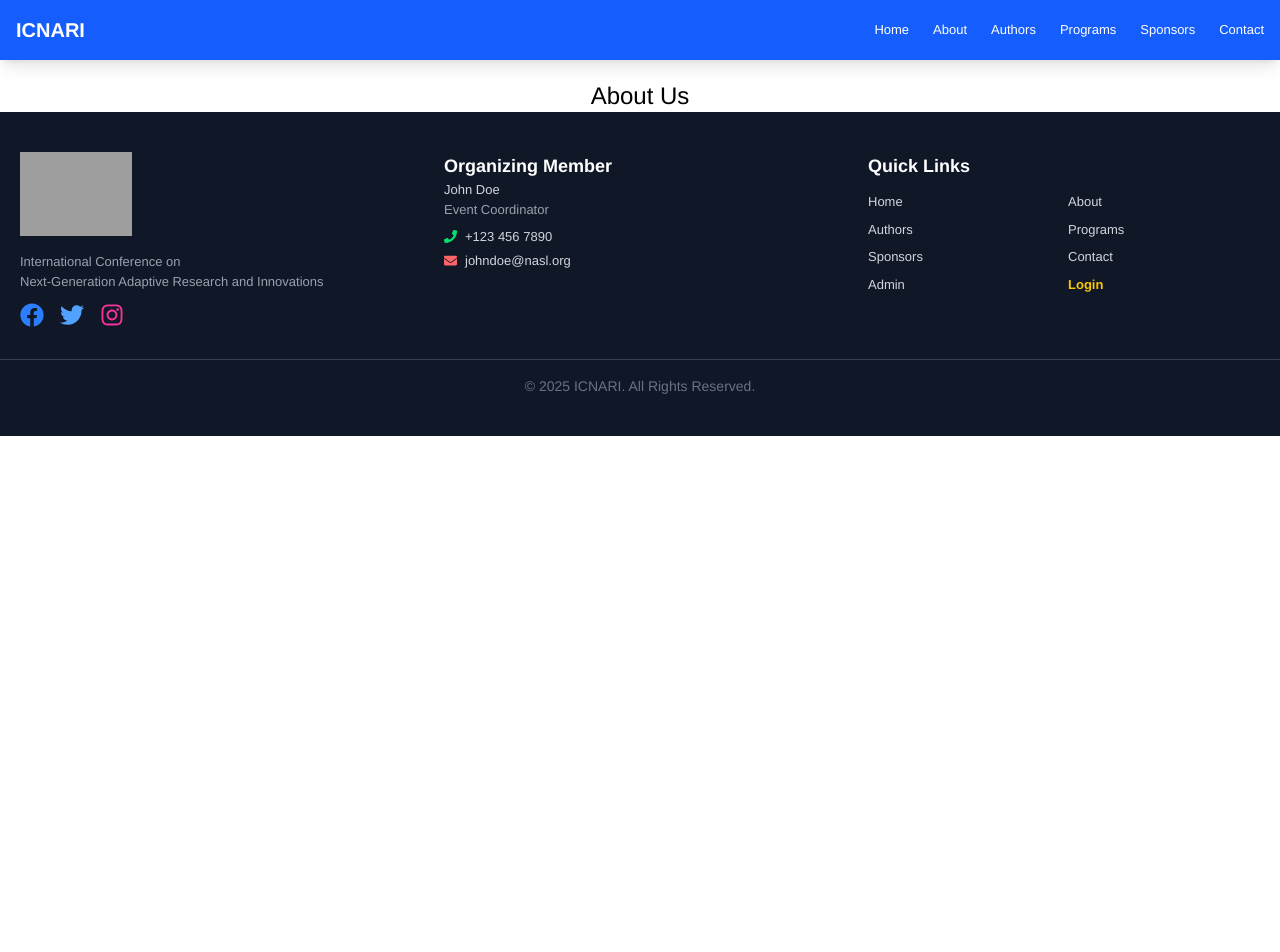
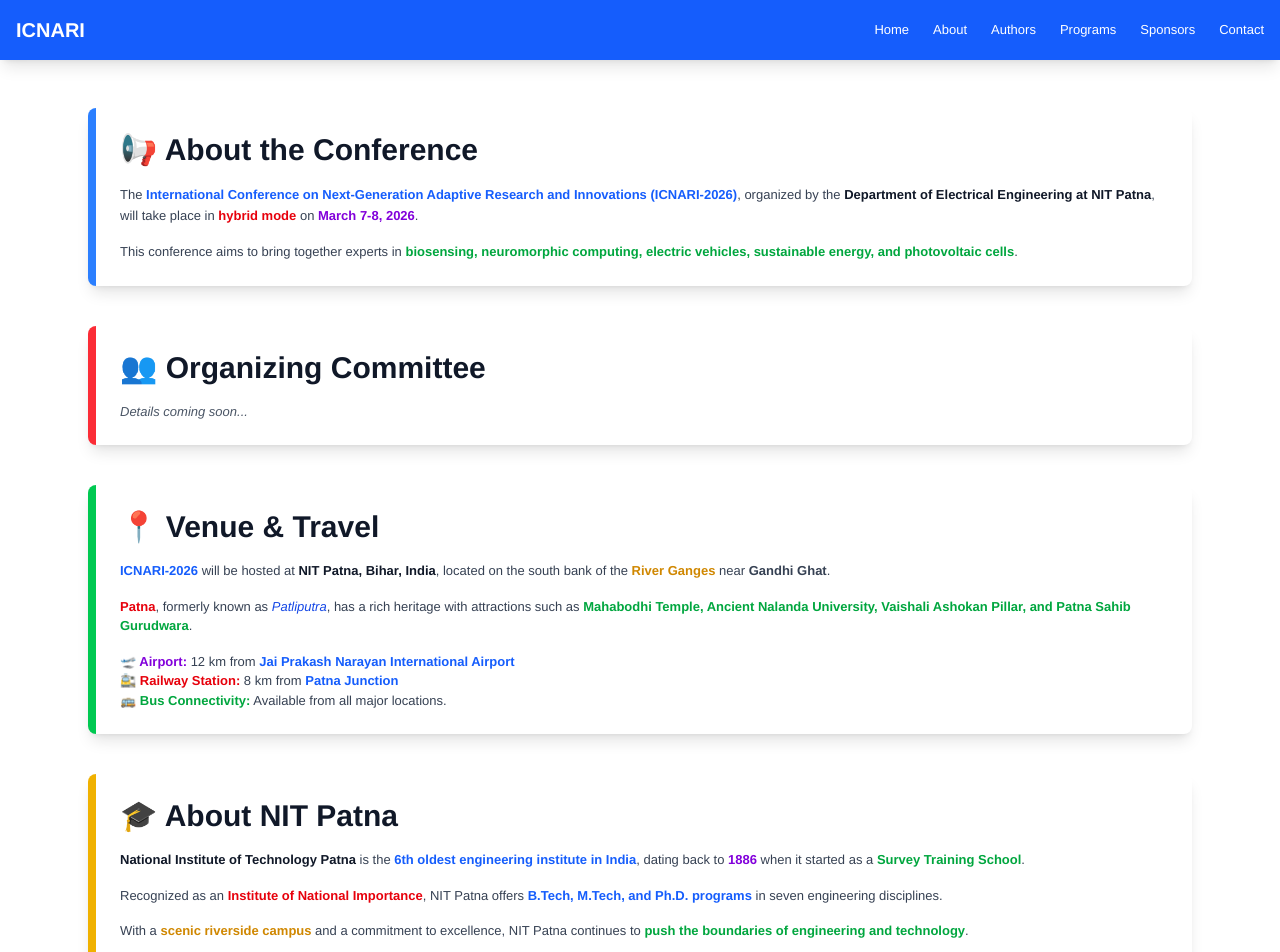
Before and after one commit to suryanshvermaa/Conference_website, a React (Vite) app in the folder frontend/: page /about in a window 1280 px wide. Shown: the top 952 px of the page. Before the commit the page ends 800 px from the top, so only its background shows below. Built offline with nearby package versions, Linux system fonts and the light colour scheme; grey boxes are pictures that could not be loaded.

Commit message:
about updated

```diff
--- a/frontend/src/routes/About.jsx
+++ b/frontend/src/routes/About.jsx
@@ -1,3 +1,65 @@
-export default function About() {
-    return <h1 className="text-center text-2xl mt-5">About Us</h1>;
-  }
+import React from "react";
+
+const About = () => {
+  return (
+    <div className="max-w-6xl mx-auto py-12 px-6">
+      {/* About the Conference */}
+      <section className="mb-10 p-6 bg-white shadow-lg rounded-lg border-l-8 border-blue-500">
+        <h2 className="text-3xl font-bold text-gray-900 mb-4">📢 About the Conference</h2>
+        <p className="text-gray-700 leading-relaxed">
+          The <span className="font-bold text-blue-600">International Conference on Next-Generation Adaptive Research and Innovations (ICNARI-2026)</span>,
+          organized by the <span className="font-semibold text-gray-900">Department of Electrical Engineering at NIT Patna</span>,
+          will take place in <span className="text-red-600 font-bold">hybrid mode</span> on
+          <span className="text-purple-700 font-extrabold"> March 7-8, 2026</span>.
+        </p>
+        <p className="text-gray-700 mt-4">
+          This conference aims to bring together experts in <span className="text-green-600 font-semibold">biosensing, neuromorphic computing, electric vehicles, sustainable energy, and photovoltaic cells</span>.
+        </p>
+      </section>
+      {/* Organizing Committee (Empty for Now) */}
+      <section className="mb-10 p-6 bg-white shadow-lg rounded-lg border-l-8 border-red-500">
+        <h2 className="text-3xl font-bold text-gray-900 mb-4">👥 Organizing Committee</h2>
+        <p className="text-gray-600 italic">Details coming soon...</p>
+      </section>
+      {/* Venue & Travel */}
+      <section className="mb-10 p-6 bg-white shadow-lg rounded-lg border-l-8 border-green-500">
+        <h2 className="text-3xl font-bold text-gray-900 mb-4">📍 Venue & Travel</h2>
+        <p className="text-gray-700">
+          <span className="font-bold text-blue-600">ICNARI-2026</span> will be hosted at <span className="text-gray-900 font-semibold">NIT Patna, Bihar, India</span>, located on the south bank of the
+          <span className="text-yellow-600 font-bold"> River Ganges</span> near <span className="font-bold">Gandhi Ghat</span>.
+        </p>
+        <p className="text-gray-700 mt-4">
+          <span className="font-bold text-red-600">Patna</span>, formerly known as <span className="italic text-blue-700">Patliputra</span>, has a rich heritage with attractions such as
+          <span className="text-green-600 font-semibold"> Mahabodhi Temple, Ancient Nalanda University, Vaishali Ashokan Pillar, and Patna Sahib Gurudwara</span>.
+        </p>
+        <p className="text-gray-700 mt-4">
+          <span className="font-bold text-purple-700">🛫 Airport:</span> 12 km from <span className="text-blue-600 font-semibold">Jai Prakash Narayan International Airport</span>
+          <br />
+          <span className="font-bold text-red-600">🚉 Railway Station:</span> 8 km from <span className="text-blue-600 font-semibold">Patna Junction</span>
+          <br />
+          <span className="font-bold text-green-600">🚌 Bus Connectivity:</span> Available from all major locations.
+        </p>
+      </section>
+
+      {/* About NIT Patna */}
+      <section className="p-6 bg-white shadow-lg rounded-lg border-l-8 border-yellow-500">
+        <h2 className="text-3xl font-bold text-gray-900 mb-4">🎓 About NIT Patna</h2>
+        <p className="text-gray-700">
+          <span className="text-gray-900 font-bold">National Institute of Technology Patna</span> is the
+          <span className="text-blue-600 font-bold"> 6th oldest engineering institute in India</span>, dating back to
+          <span className="text-purple-700 font-bold"> 1886</span> when it started as a <span className="text-green-600 font-semibold">Survey Training School</span>.
+        </p>
+        <p className="text-gray-700 mt-4">
+          Recognized as an <span className="font-bold text-red-600">Institute of National Importance</span>, NIT Patna offers
+          <span className="text-blue-600 font-bold"> B.Tech, M.Tech, and Ph.D. programs</span> in seven engineering disciplines.
+        </p>
+        <p className="text-gray-700 mt-4">
+          With a <span className="text-yellow-600 font-bold">scenic riverside campus</span> and a commitment to excellence,
+          NIT Patna continues to <span className="text-green-600 font-semibold">push the boundaries of engineering and technology</span>.
+        </p>
+      </section>
+    </div>
+  );
+};
+
+export default About;
```
